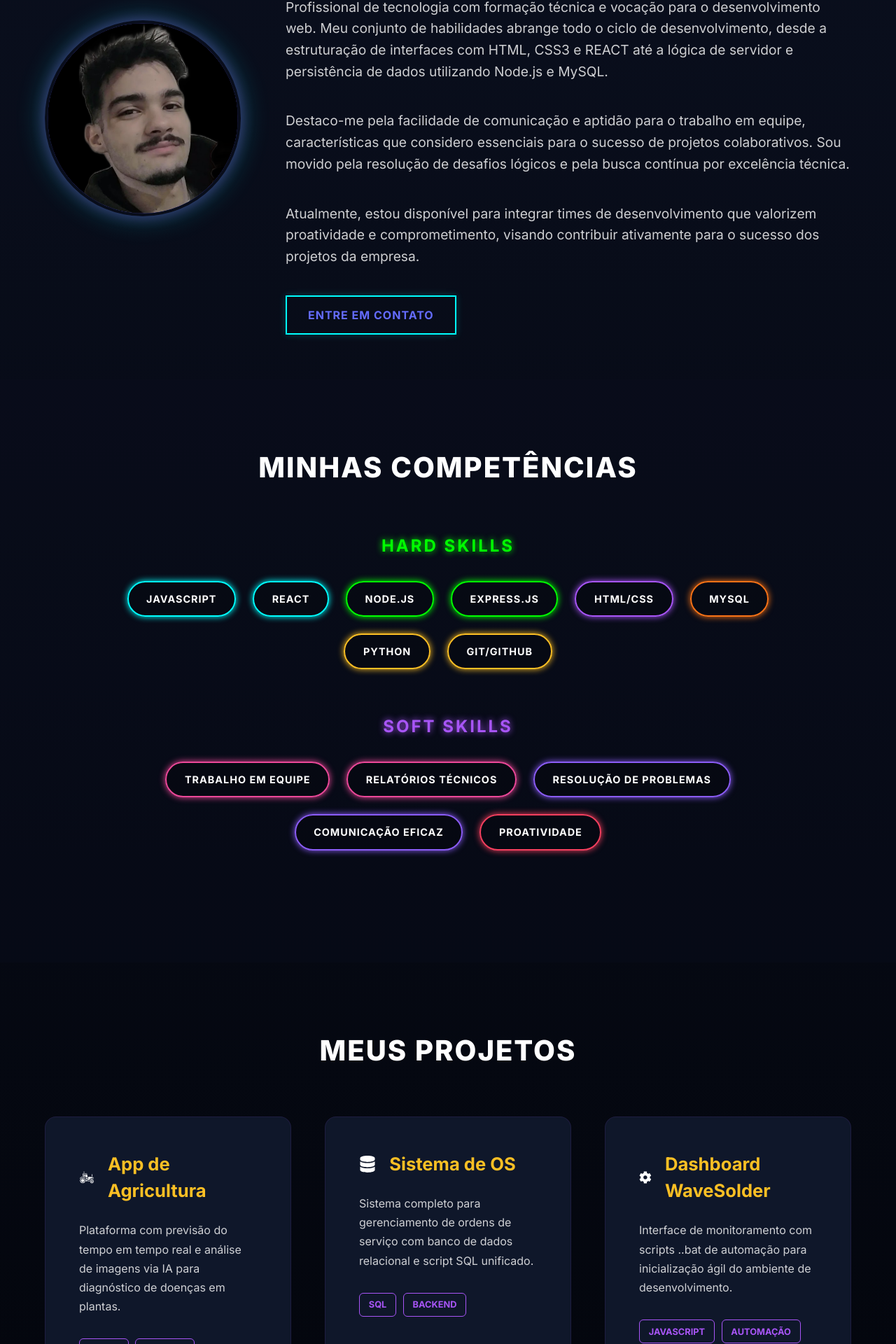
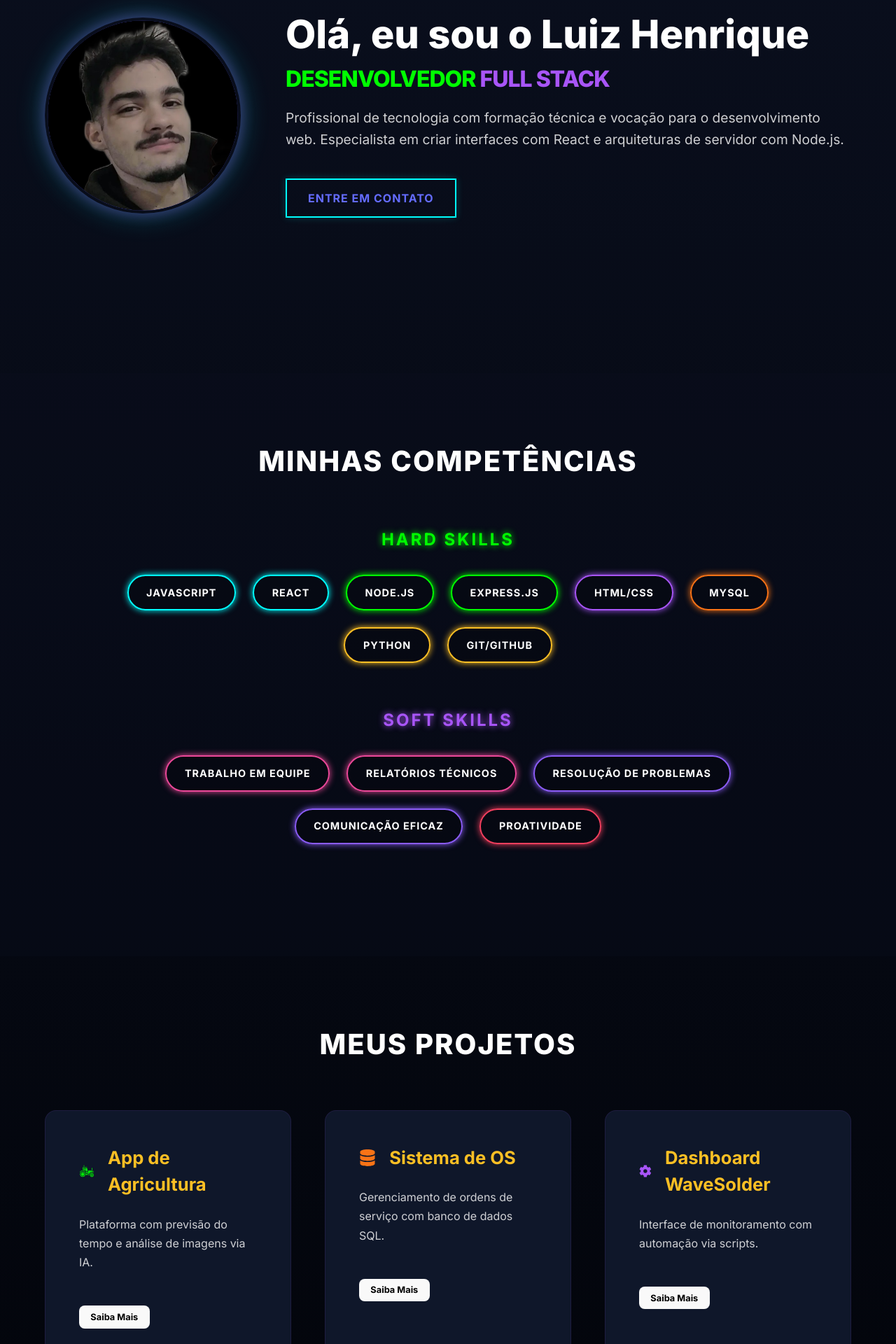
Before and after one commit to luizteixeirasantos/meu-portfolio, a React (Vite) app: page / in a window 1280 px wide. Shown: the part 267-2187 px from the top of the page at 70% size. Built offline with nearby package versions, Linux system fonts and the light colour scheme.

Commit message:
criação de modal para exibir os detalhes dos projetos + links para visualização.

```diff
--- a/src/App.jsx
+++ b/src/App.jsx
@@ -1,4 +1,4 @@
-import { motion } from "framer-motion";
+import { motion, AnimatePresence } from "framer-motion";
 import { useState } from "react";
 import {
   FaBars,
@@ -10,11 +10,13 @@ import {
   FaLinkedinIn,
   FaTimes,
   FaWhatsapp,
+  FaExternalLinkAlt,
 } from "react-icons/fa";
 import { GiFarmTractor } from "react-icons/gi";
 import "./App.css";
 import minhaFoto from "./minha-foto.png";
 
+// 1. CONFIGURAÇÃO DE HARD SKILLS
 const hardSkills = [
   { nome: "JavaScript", cor: "#00ffff" },
   { nome: "React", cor: "#00ffff" },
@@ -26,6 +28,7 @@ const hardSkills = [
   { nome: "Git/GitHub", cor: "#fbbf24" },
 ];
 
+// 2. CONFIGURAÇÃO DE SOFT SKILLS
 const softSkills = [
   { nome: "Trabalho em Equipe", cor: "#ec4899" },
   { nome: "Relatórios Técnicos", cor: "#ec4899" },
@@ -34,52 +37,69 @@ const softSkills = [
   { nome: "Proatividade", cor: "#f43f5e" },
 ];
 
+// 3. CONFIGURAÇÃO DOS PROJETOS (COM DETALHES PARA O MODAL)
 const meusProjetos = [
+  // Exemplo de card de projeto
+  // {
+  //   id: 1,
+  //   icone: <GiFarmTractor style={{ fontSize: "1.5rem", fill: "#00ff00" }} />,
+  //   titulo: "App de Agricultura",
+  //   descricao: "Plataforma com previsão do tempo e análise de imagens via IA.",
+  //   detalhes:
+  //     "Este projeto utiliza modelos de Inteligência Artificial em Python para realizar diagnósticos de doenças em plantas através de fotos. No frontend, o React garante uma interface ágil e responsiva para o produtor rural.",
+  //   tecnologias: ["React", "Node.js", "Python"],
+  //   github: "https://github.com/luizteixeirasantos/meu-portfolio",
+  //   live: "https://meu-portfolio-six-self.vercel.app/",
+  // },
   {
     id: 1,
-    icone: <GiFarmTractor style={{ fontSize: "1.5rem", color: "#00ff00" }} />,
+    icone: <GiFarmTractor style={{ fontSize: "1.5rem", fill: "#00ff00" }} />,
     titulo: "App de Agricultura",
-    descricao:
-      "Plataforma com previsão do tempo em tempo real e análise de imagens via IA para diagnóstico de doenças em plantas.",
+    descricao: "Plataforma com previsão do tempo e análise de imagens via IA.",
+    detalhes:
+      "Este projeto utiliza modelos de Inteligência Artificial em Python para realizar diagnósticos de doenças em plantas através de fotos. No frontend, o React garante uma interface ágil e responsiva para o produtor rural.",
     tecnologias: ["React", "Node.js", "Python"],
+    github: "https://github.com/luizteixeirasantos/meu-portfolio",
+    live: "https://meu-portfolio-six-self.vercel.app/",
   },
   {
     id: 2,
-    icone: <FaDatabase style={{ fontSize: "1.5rem", color: "#f97316" }} />,
+    icone: <FaDatabase style={{ fontSize: "1.5rem", fill: "#f97316" }} />,
     titulo: "Sistema de OS",
-    descricao:
-      "Sistema completo para gerenciamento de ordens de serviço com banco de dados relacional e script SQL unificado.",
-    tecnologias: ["SQL", "Backend"],
+    descricao: "Gerenciamento de ordens de serviço com banco de dados SQL.",
+    detalhes:
+      "Um sistema completo para controle de manutenção e serviços, utilizando MySQL para persistência de dados e Node.js no backend para regras de negócio complexas.",
+    tecnologias: ["MySQL", "Node.js", "Backend"],
+    github: "https://github.com/luizteixeirasantos/meu-portfolio",
+    live: null,
   },
   {
     id: 3,
-    icone: <FaCog style={{ fontSize: "1.5rem", color: "#a855f7" }} />,
+    icone: <FaCog style={{ fontSize: "1.5rem", fill: "#a855f7" }} />,
     titulo: "Dashboard WaveSolder",
-    descricao:
-      "Interface de monitoramento com scripts ..bat de automação para inicialização ágil do ambiente de desenvolvimento.",
-    tecnologias: ["JavaScript", "Automação"],
+    descricao: "Interface de monitoramento com automação via scripts.",
+    detalhes:
+      "Interface desenvolvida para monitorar processos industriais, contando com automação via scripts .bat para inicialização rápida do ambiente.",
+    tecnologias: ["JavaScript", "Automação", "CSS"],
+    github: "https://github.com/luizteixeirasantos/meu-portfolio",
+    live: null,
   },
 ];
 
 function App() {
   const [isMenuOpen, setIsMenuOpen] = useState(false);
+  const [selectedProject, setSelectedProject] = useState(null);
 
-  const toggleMenu = () => {
-    setIsMenuOpen(!isMenuOpen);
-  };
+  const toggleMenu = () => setIsMenuOpen(!isMenuOpen);
 
   return (
     <div className="portfolio-container dark-theme">
-      {/* 0. MENU E CABEÇALHO */}
+      {/* NAVEGAÇÃO */}
       <nav className="main-nav">
-        <h1 className="logo">LUIZ HENRIQUE SANTOS</h1>
-
-        {/* BOTÃO DO MENU HAMBÚRGUER (Só aparece no telemóvel) */}
+        <h1 className="logo">LUIZ HENRIQUE</h1>
         <button className="mobile-menu-btn" onClick={toggleMenu}>
           {isMenuOpen ? <FaTimes /> : <FaBars />}
         </button>
-
-        {/* 6. A classe 'active' é adicionada se isMenuOpen for true */}
         <div className={`nav-links ${isMenuOpen ? "active" : ""}`}>
           <a href="#home" onClick={toggleMenu}>
             HOME
@@ -94,7 +114,6 @@ function App() {
             CONTACT
           </a>
         </div>
-
         <div className="social-top">
           <a
             href="https://www.linkedin.com/in/luizteixeirasantos"
@@ -110,7 +129,6 @@ function App() {
           >
             <FaInstagram />
           </a>
-          {/* LINK DO WHATSAPP ADICIONADO AQUI */}
           <a
             href="https://wa.me/5537996697120"
             target="_blank"
@@ -121,7 +139,7 @@ function App() {
         </div>
       </nav>
 
-      {/* 1. HERO SECTION */}
+      {/* HERO SECTION */}
       <header className="hero-section" id="home">
         <motion.div
           className="hero-profile"
@@ -129,11 +147,7 @@ function App() {
           animate={{ opacity: 1, y: 0 }}
           transition={{ duration: 0.8 }}
         >
-          <img
-            src={minhaFoto}
-            alt="Foto de Perfil de Luiz Henrique"
-            className="profile-img"
-          />
+          <img src={minhaFoto} alt="Luiz Henrique" className="profile-img" />
           <div className="hero-content">
             <h1 className="hero-title">Olá, eu sou o Luiz Henrique</h1>
             <h2 className="subtitle">
@@ -142,29 +156,11 @@ function App() {
             </h2>
             <p className="hero-text">
               Profissional de tecnologia com formação técnica e vocação para o
-              desenvolvimento web. Meu conjunto de habilidades abrange todo o
-              ciclo de desenvolvimento, desde a estruturação de interfaces com
-              HTML, CSS3 e REACT até a lógica de servidor e persistência de
-              dados utilizando Node.js e MySQL.
+              desenvolvimento web. Especialista em criar interfaces com React e
+              arquiteturas de servidor com Node.js.
             </p>
-            <p className="hero-text">
-              Destaco-me pela facilidade de comunicação e aptidão para o
-              trabalho em equipe, características que considero essenciais para
-              o sucesso de projetos colaborativos. Sou movido pela resolução de
-              desafios lógicos e pela busca contínua por excelência técnica.
-            </p>
-            <p className="hero-text">
-              Atualmente, estou disponível para integrar times de
-              desenvolvimento que valorizem proatividade e comprometimento,
-              visando contribuir ativamente para o sucesso dos projetos da
-              empresa.
-            </p>
-
-            {/* BOTÃO DE E-MAIL ADICIONADO AQUI (Mudamos de <button> para <a> com mailto) */}
             <a
-              href="mailto:contatoluizhteixeira@gmail.com?subject=Contato pelo Site"
-              target="_blank"
-              rel="noreferrer"
+              href="mailto:contatoluizhteixeira@gmail.com"
               className="btn-primary no-underline get-in-touch-btn"
             >
               Entre em Contato
@@ -173,11 +169,10 @@ function App() {
         </motion.div>
       </header>
 
-      {/* 2. SEÇÃO: HABILIDADES */}
+      {/* SEÇÃO DE SKILLS (CATEGORIZADA) */}
       <section className="skills-section" id="skills">
         <h2 className="section-title text-center">MINHAS COMPETÊNCIAS</h2>
 
-        {/* Subseção: Hard Skills */}
         <div className="skills-category">
           <h3 className="skills-subtitle text-light-green">HARD SKILLS</h3>
           <div className="skills-grid">
@@ -189,7 +184,7 @@ function App() {
                 initial={{ opacity: 0, x: -20 }}
                 whileInView={{ opacity: 1, x: 0 }}
                 viewport={{ once: true }}
-                transition={{ duration: 0.4, delay: index * 0.1 }}
+                transition={{ delay: index * 0.1 }}
               >
                 {hab.nome}
               </motion.div>
@@ -197,7 +192,6 @@ function App() {
           </div>
         </div>
 
-        {/* Subseção: Soft Skills */}
         <div className="skills-category">
           <h3 className="skills-subtitle text-purple">SOFT SKILLS</h3>
           <div className="skills-grid">
@@ -209,7 +203,7 @@ function App() {
                 initial={{ opacity: 0, x: 20 }}
                 whileInView={{ opacity: 1, x: 0 }}
                 viewport={{ once: true }}
-                transition={{ duration: 0.4, delay: index * 0.1 }}
+                transition={{ delay: index * 0.1 }}
               >
                 {hab.nome}
               </motion.div>
@@ -218,7 +212,7 @@ function App() {
         </div>
       </section>
 
-      {/* 3. SEÇÃO: PROJETOS */}
+      {/* SEÇÃO DE PROJETOS */}
       <section className="projects-section" id="projects">
         <h2 className="section-title text-center">MEUS PROJETOS</h2>
         <div className="projects-grid">
@@ -226,40 +220,34 @@ function App() {
             <motion.div
               className="project-card"
               key={projeto.id}
-              initial={{ opacity: 0, y: 100 }}
-              whileInView={{ opacity: 1, y: 0 }}
-              viewport={{ once: true, amount: 0.1 }}
-              transition={{ duration: 0.6, delay: index * 0.2 }}
+              initial={{ opacity: 0, scale: 0.9 }}
+              whileInView={{ opacity: 1, scale: 1 }}
+              viewport={{ once: true }}
+              transition={{ delay: index * 0.2 }}
+              onClick={() => setSelectedProject(projeto)}
             >
               <div className="project-header">
                 {projeto.icone}
                 <h3>{projeto.titulo}</h3>
               </div>
               <p>{projeto.descricao}</p>
-              <div className="tech-stack">
-                {projeto.tecnologias.map((tech, i) => (
-                  <span className="tech-badge" key={i}>
-                    {tech}
-                  </span>
-                ))}
-              </div>
+              <button
+                className="btn-secondary"
+                style={{
+                  marginTop: "1rem",
+                  fontSize: "0.8rem",
+                  color: "#000",
+                  fontWeight: "bold",
+                }}
+              >
+                Saiba Mais
+              </button>
             </motion.div>
           ))}
         </div>
-        <motion.div
-          className="projects-more"
-          initial={{ opacity: 0 }}
-          whileInView={{ opacity: 1 }}
-          viewport={{ once: true }}
-          transition={{ duration: 0.8, delay: 0.6 }}
-        >
-          <button className="btn-secondary no-underline more-projects-btn">
-            Ver Mais Projetos
-          </button>
-        </motion.div>
       </section>
 
-      {/* 4. RODAPÉ */}
+      {/* FOOTER */}
       <footer className="main-footer" id="contact">
         <div className="footer-links">
           <a
@@ -277,17 +265,72 @@ function App() {
             <FaGithub />
           </a>
           <a
-            href="mailto:contatoluizhteixeira@gmail.com?subject=Contato pelo Site"
+            href="mailto:contatoluizhteixeira@gmail.com"
             target="_blank"
             rel="noreferrer"
           >
             <FaEnvelope />
           </a>
         </div>
-        <div className="footer-bottom text-center">
-          <p>Copyright © 2026 Luiz Henrique.</p>
-        </div>
+        <p className="footer-bottom">Copyright © 2026 Luiz Henrique.</p>
       </footer>
+
+      {/* MODAL DE DETALHES DO PROJETO */}
+      <AnimatePresence>
+        {selectedProject && (
+          <div
+            className="modal-overlay"
+            onClick={() => setSelectedProject(null)}
+          >
+            <motion.div
+              className="modal-content"
+              initial={{ opacity: 0, scale: 0.8 }}
+              animate={{ opacity: 1, scale: 1 }}
+              exit={{ opacity: 0, scale: 0.8 }}
+              onClick={(e) => e.stopPropagation()}
+            >
+              <button
+                className="close-modal"
+                onClick={() => setSelectedProject(null)}
+              >
+                <FaTimes />
+              </button>
+              <div className="modal-header">
+                {selectedProject.icone}
+                <h2>{selectedProject.titulo}</h2>
+              </div>
+              <p className="modal-description">{selectedProject.detalhes}</p>
+              <div className="tech-stack" style={{ margin: "1.5rem 0" }}>
+                {selectedProject.tecnologias.map((tech, i) => (
+                  <span key={i} className="tech-badge">
+                    {tech}
+                  </span>
+                ))}
+              </div>
+              <div className="modal-footer">
+                <a
+                  href={selectedProject.github}
+                  target="_blank"
+                  rel="noreferrer"
+                  className="btn-primary"
+                >
+                  <FaGithub /> GitHub
+                </a>
+                {selectedProject.live && (
+                  <a
+                    href={selectedProject.live}
+                    target="_blank"
+                    rel="noreferrer"
+                    className="btn-secondary"
+                  >
+                    <FaExternalLinkAlt /> Ver Online
+                  </a>
+                )}
+              </div>
+            </motion.div>
+          </div>
+        )}
+      </AnimatePresence>
     </div>
   );
 }
```
Also changed, not shown: src/App.css (+42 -0 lines).
